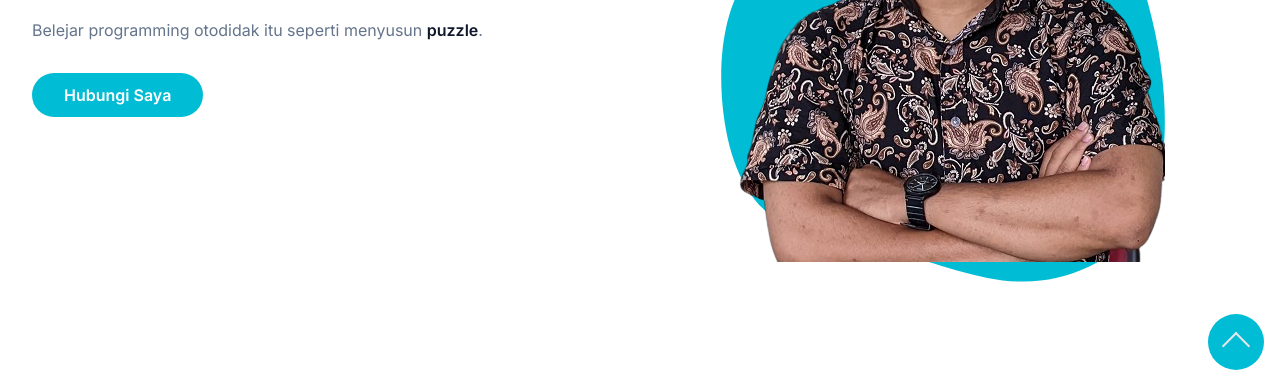
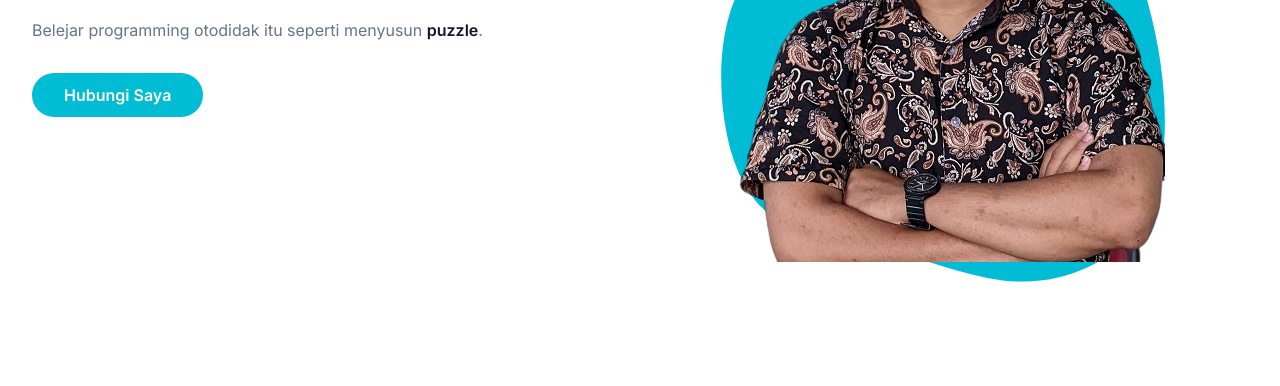
Before and after one commit to erikwibowo/portfolio, a website: page index.html in a window 1280 px wide. Shown: the part 414-800 px from the top of the page. Drawn offline with Linux system fonts and the light colour scheme.

Commit message:
fix : icon to top

```diff
--- a/index.html
+++ b/index.html
@@ -395,7 +395,7 @@
     <!-- Footer end -->
 
     <!-- Back to top start -->
-    <a href="#home" id="to-top" class="flex h-14 w-14 bg-primary fixed justify-center items-center z-[9999] bottom-4 right-4 rounded-full p-4">
+    <a href="#home" id="to-top" class="hidden h-14 w-14 bg-primary fixed justify-center items-center z-[9999] bottom-4 right-4 rounded-full p-4">
         <span class="block h-5 w-5 border-t-2 border-l-2 rotate-45 hover:animate-pulse mt-2"></span>
     </a>
     <!-- Back to top end -->
--- a/public/js/script.js
+++ b/public/js/script.js
@@ -7,10 +7,10 @@ window.onscroll = function() {
     if (window.pageYOffset > fixedNav) {
         header.classList.add('navbar-fixed');
         toTop.classList.remove('hidden');
-        toTop.classList.add('fixed');
+        toTop.classList.add('flex');
     } else {
         header.classList.remove('navbar-fixed');
-        toTop.classList.remove('fixed');
+        toTop.classList.remove('flex');
         toTop.classList.add('hidden');
     }
 };
```
